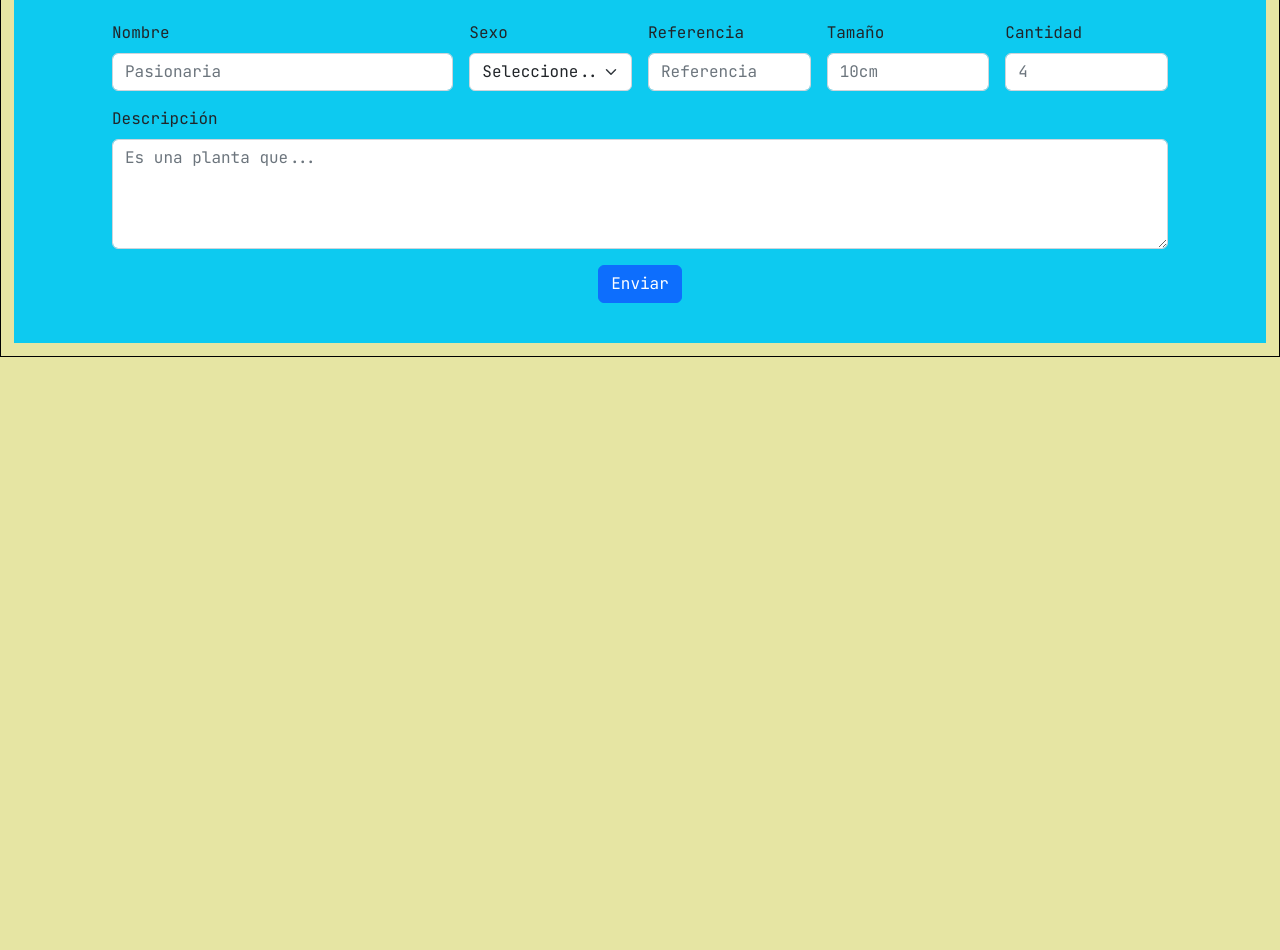
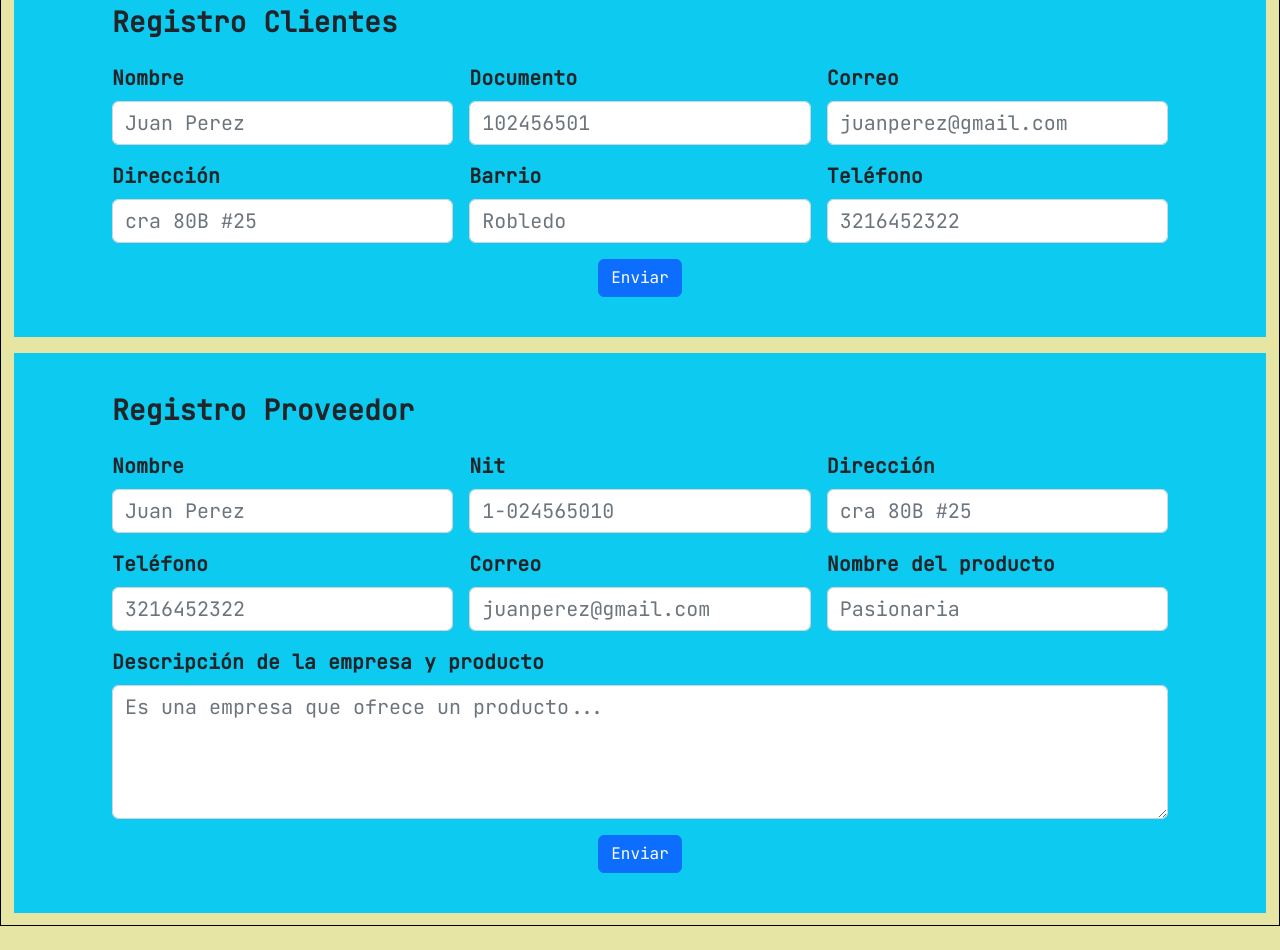
Before and after one commit to JoseaSosa24/maria-suculentas, a React (Vite) app: page / in a window 1280 px wide. Shown: the part 640-1590 px from the top of the page. Before the commit the page ends 1021 px from the top, so only its background shows below. Built offline with nearby package versions, Linux system fonts and the light colour scheme.

Commit message:
Contenido de los formularios realizado

```diff
--- a/src/components/FormItem.jsx
+++ b/src/components/FormItem.jsx
@@ -3,8 +3,8 @@ import React from 'react'
 export const FormItem = ({textoLabel,id,clase,placeholder,type}) => {
     return (
         <section class={clase}>
-            <label for={id} class="form-label">{textoLabel}</label>
-            <input type={type} class="form-control" id={id} placeholder={placeholder} required />
+            <label for={id} class="form-label fw-bold fs-5">{textoLabel}</label>
+            <input type={type} class="form-control fs-5" id={id} placeholder={placeholder} required />
         </section>
     )
 }
--- a/src/components/FormSelect.jsx
+++ b/src/components/FormSelect.jsx
@@ -3,8 +3,8 @@ import React from 'react'
 export const FormSelect = ({ opcion, textoLabel, clase, id }) => {
     return (
         <section class={clase}>
-            <label for={id} class="form-label">{textoLabel}</label>
-            <select class="form-select" id={id} required>
+            <label for={id} class="form-label fw-bold fs-5">{textoLabel}</label>
+            <select class="form-select fs-5" id={id} required>
                 <option selected disabled value="">Seleccione...</option>
                 <option>{opcion.uno}</option>
                 <option>{opcion.dos}</option>
--- /dev/null
+++ b/src/components/FormTextArea.jsx
@@ -0,0 +1,10 @@
+import React from 'react'
+
+export const FormTextArea = ({clase,id,textLabel,placeholder}) => {
+    return (
+        <section class={clase}>
+            <label for={id} class="form-label fw-bold fs-5">{textLabel}</label>
+            <textarea class="form-control fs-5" id={id} placeholder={placeholder} rows="4" required />
+        </section>
+    )
+}
--- a/src/components/Main.jsx
+++ b/src/components/Main.jsx
@@ -3,47 +3,53 @@ import React from 'react'
 import { FormItem } from './FormItem'
 import { FormSelect } from './FormSelect'
 import { Titulo } from './Titulo'
+import { FormTextArea } from './FormTextArea'
 
 
 export const Main = () => {
   return (
     <main className='principal d-flex flex-column gap-3'>
-      <section className='contenedor-formulario bg-info d-flex flex-column p-4 align-items-center justify-content-center'>
+      <section className='formulario-productos contenedor-formulario bg-info d-flex flex-column p-4 align-items-center justify-content-center'>
         <form class="row g-3 d-flex p-3 col-11 justify-content-between">
           <Titulo titulo={'Registro Producto'} />
           <FormItem clase={'form-item col-md-4'} textoLabel={'Nombre'} id={'validationDefault01'} placeholder={'Pasionaria'} type={'text'} />
           <FormSelect clase={'form-item col-2'} id={'validationDefault02'} textoLabel={'Sexo'} opcion={{
-            uno:'Macho',
+            uno: 'Macho',
             dos: 'Hembra'
           }} />
           <FormItem clase={'form-item col-md-2'} textoLabel={'Referencia'} id={'validationDefault03'} placeholder={'Referencia'} type={'text'} />
           <FormItem clase={'form-item col-md-2'} textoLabel={'Tamaño'} id={'validationDefault04'} placeholder={'10cm'} type={'number'} />
           <FormItem clase={'form-item col-md-2'} textoLabel={'Cantidad'} id={'validationDefault05'} placeholder={'4'} type={'number'} />
-          <section class="form-item col-md-12">
-            <label for="validationDefault05" class="form-label">Descripción</label>
-            <textarea class="form-control" id="validationDefault06" placeholder="Es una planta que..." rows="4" required />
-          </section>
-          <Button clase={'form-button d-flex justify-content-center col-12'} classButton={'btn btn-primary'} textButton={'Enviar'} type={'submit'}/>
+          <FormTextArea clase={'form-item col-md-12'} id={'validationDefault06'} textLabel={'Descripción'} placeholder={'Es una planta que...'} />
+          <Button clase={'form-button d-flex justify-content-center col-12'} classButton={'btn btn-primary'} textButton={'Enviar'} type={'submit'} />
 
         </form>
       </section>
 
-      <section className='contenedor-formulario bg-info d-flex flex-column p-4 gap-3 align-items-center justify-content-center'>
+      <section className='formulario-clientes contenedor-formulario bg-info d-flex flex-column p-4 gap-3 align-items-center justify-content-center'>
         <form class="row g-3 d-flex p-3 col-11 justify-content-between">
           <Titulo titulo={'Registro Clientes'} />
-          <FormItem clase={'form-item col-md-4'} textoLabel={'Nombre'} id={'validationDefault01'} placeholder={'Pasionaria'} type={'text'} />
-          <FormSelect clase={'form-item col-2'} id={'validationDefault02'} textoLabel={'Sexo'} opcion={{
-            uno:'Macho',
-            dos: 'Hembra'
-          }} />
-          <FormItem clase={'form-item col-md-2'} textoLabel={'Referencia'} id={'validationDefault03'} placeholder={'Referencia'} type={'text'} />
-          <FormItem clase={'form-item col-md-2'} textoLabel={'Tamaño'} id={'validationDefault04'} placeholder={'10cm'} type={'number'} />
-          <FormItem clase={'form-item col-md-2'} textoLabel={'Cantidad'} id={'validationDefault05'} placeholder={'4'} type={'number'} />
-          <section class="form-item col-md-12">
-            <label for="validationDefault05" class="form-label">Descripción</label>
-            <textarea class="form-control" id="validationDefault06" placeholder="Es una planta que..." rows="4" required />
-          </section>
-          <Button clase={'form-button d-flex justify-content-center col-12'} classButton={'btn btn-primary'} textButton={'Enviar'} type={'submit'}/>
+          <FormItem clase={'form-item col-md-4'} textoLabel={'Nombre'} id={'validationDefault01'} placeholder={'Juan Perez'} type={'text'} />
+          <FormItem clase={'form-item col-md-4'} textoLabel={'Documento'} id={'validationDefault02'} placeholder={'102456501'} type={'number'} />
+          <FormItem clase={'form-item col-md-4'} textoLabel={'Correo'} id={'validationDefault03'} placeholder={'juanperez@gmail.com'} type={'email'} />
+          <FormItem clase={'form-item col-md-4'} textoLabel={'Dirección'} id={'validationDefault04'} placeholder={'cra 80B #25'} type={'text'} />
+          <FormItem clase={'form-item col-md-4'} textoLabel={'Barrio'} id={'validationDefault05'} placeholder={'Robledo'} type={'text'} />
+          <FormItem clase={'form-item col-md-4'} textoLabel={'Teléfono'} id={'validationDefault06'} placeholder={'3216452322'} type={'number'} />
+          <Button clase={'form-button d-flex justify-content-center col-12'} classButton={'btn btn-primary'} textButton={'Enviar'} type={'submit'} />
+        </form>
+      </section>
+
+      <section className='formulario-proveedor contenedor-formulario bg-info d-flex flex-column p-4 gap-3 align-items-center justify-content-center'>
+        <form class="row g-3 d-flex p-3 col-11 justify-content-between">
+          <Titulo titulo={'Registro Proveedor'} />
+          <FormItem clase={'form-item col-md-4'} textoLabel={'Nombre'} id={'validationDefault01'} placeholder={'Juan Perez'} type={'text'} />
+          <FormItem clase={'form-item col-md-4'} textoLabel={'Nit'} id={'validationDefault02'} placeholder={'1-024565010'} type={'number'} />
+          <FormItem clase={'form-item col-md-4'} textoLabel={'Dirección'} id={'validationDefault03'} placeholder={'cra 80B #25'} type={'text'} />
+          <FormItem clase={'form-item col-md-4'} textoLabel={'Teléfono'} id={'validationDefault04'} placeholder={'3216452322'} type={'number'} />
+          <FormItem clase={'form-item col-md-4'} textoLabel={'Correo'} id={'validationDefault05'} placeholder={'juanperez@gmail.com'} type={'email'} />
+          <FormItem clase={'form-item col-md-4'} textoLabel={'Nombre del producto'} id={'validationDefault06'} placeholder={'Pasionaria'} type={'text'} />
+          <FormTextArea clase={'form-item col-md-12'} id={'validationDefault07'} textLabel={'Descripción de la empresa y producto'} placeholder={'Es una empresa que ofrece un producto...'} />
+          <Button clase={'form-button d-flex justify-content-center col-12'} classButton={'btn btn-primary'} textButton={'Enviar'} type={'submit'} />
         </form>
       </section>
     </main>
--- a/src/components/Titulo.jsx
+++ b/src/components/Titulo.jsx
@@ -3,7 +3,7 @@ import React from 'react'
 export const Titulo = ({titulo}) => {
     return (
         <section className='titulo-formulario'>
-            <h3>{titulo}</h3>
+            <h3 className='fw-bold'>{titulo}</h3>
         </section>
     )
 }
```
